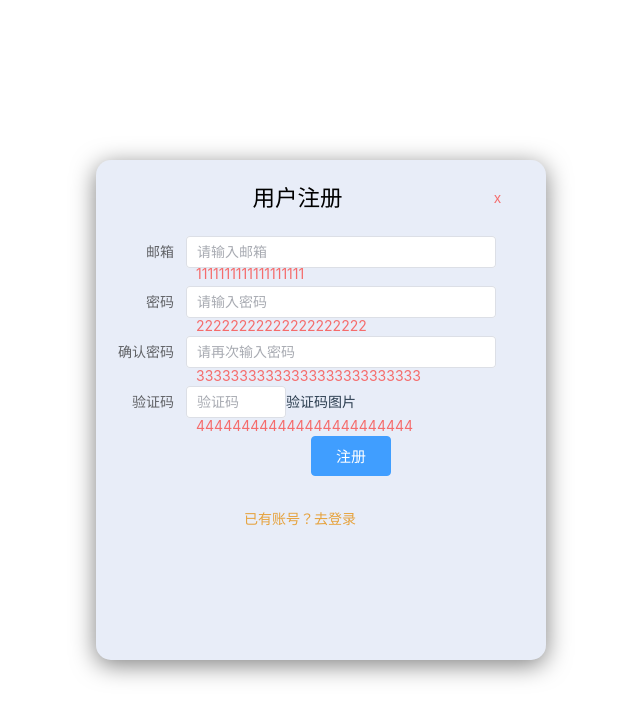
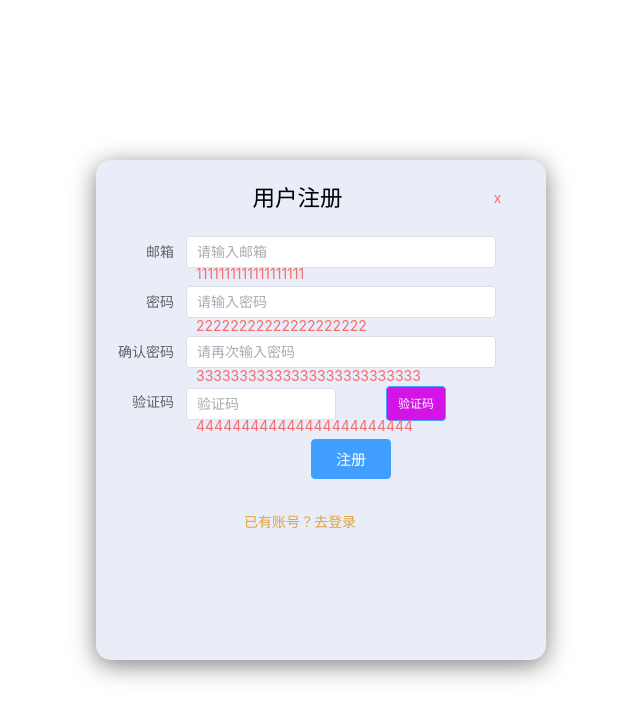
Before and after one commit to Haleymax/Django-Vue-Scrapy-Visualization, a Vue app in the folder web/: page /login in a window 1280 px wide. Shown: the top 718 px of the page, without its empty margins (334-974 px from the left). Built offline with nearby package versions, Linux system fonts and the light colour scheme; what particles.vue3 would draw is missing.

Commit message:
add register api

```diff
--- a/web/src/views/login/sign_up.vue
+++ b/web/src/views/login/sign_up.vue
@@ -39,8 +39,8 @@
                     </span>
 
                     <el-form-item label="验证码" prop="code">
-                        <el-input style="width: 100px;" v-model="user_info.sigupForm.data.verify_code" placeholder="验证码" clearable></el-input>
-                        <div>验证码图片</div>
+                        <el-input style="width: 150px;" v-model="user_info.sigupForm.data.verify_code" placeholder="验证码" clearable></el-input>
+                        <el-button class="btn-verification" type="primary" @click="login">{{ verification_btn_text }}</el-button>
                     </el-form-item>
 
                     <span class="message-container4">
@@ -58,7 +58,7 @@
 </template>
 
 <script setup lang="ts" name="SignUp">
-import { reactive, watch } from 'vue';
+import { reactive, watch, ref } from 'vue';
 import { ElForm } from 'element-plus';
 import { useLoginForm } from '@/store/home';
 import { useUserInfo } from '@/store/user-info';
@@ -74,6 +74,14 @@ watch(user_info.sigupForm.data, () => {
     user_info.sigupForm.message.confirmpassword.msg = "";
     user_info.sigupForm.message.verify_code.msg = "";
 })
+
+const verification_btn_text = ref<string | number>("验证码")
+
+const servers_status_message = {
+    "1": "用户已存在",
+    "2": "密码不合规",
+    "3": "验证码错误"
+}
 
 
 const siginForm = reactive({
@@ -103,6 +111,7 @@ const rules = {
 const login = async () => {
     console.log("发送注册请求");
 }
+
 
 const close = () => {
     emit('close');
@@ -158,6 +167,14 @@ const close = () => {
     font-size: 15px;
 }
 
+.btn-verification{
+    transform: translate(50px);
+    width: 60px;
+    height: 35px;
+    font-size: 12px;
+    background-color: #d413e6;
+}
+
 .message-container {
     position: absolute;
     top: 26px;
```
Also changed, not shown: web/src/api/register.ts (added).
